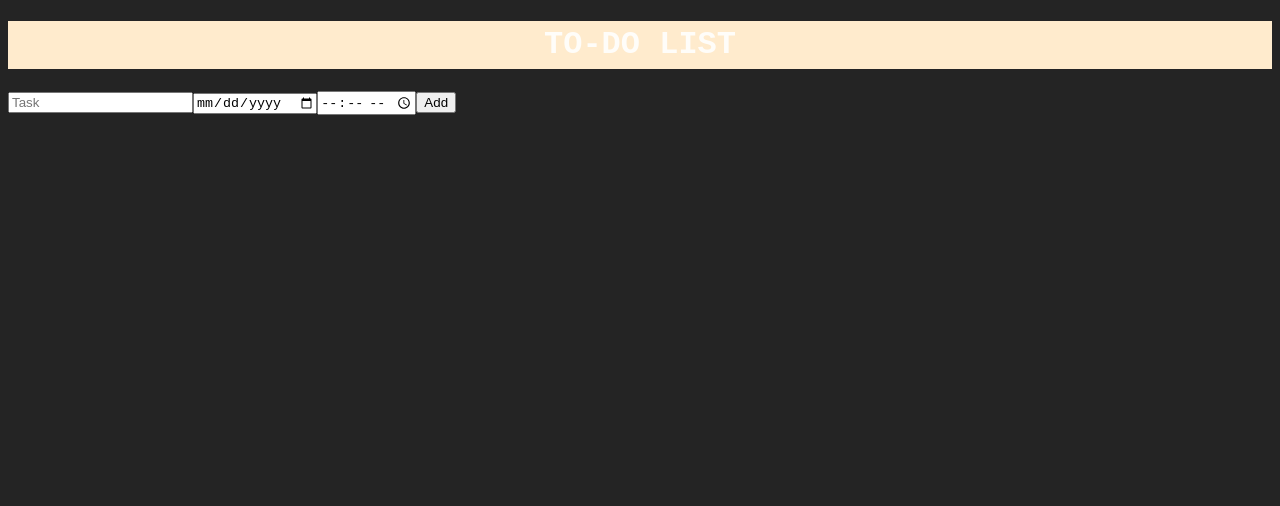
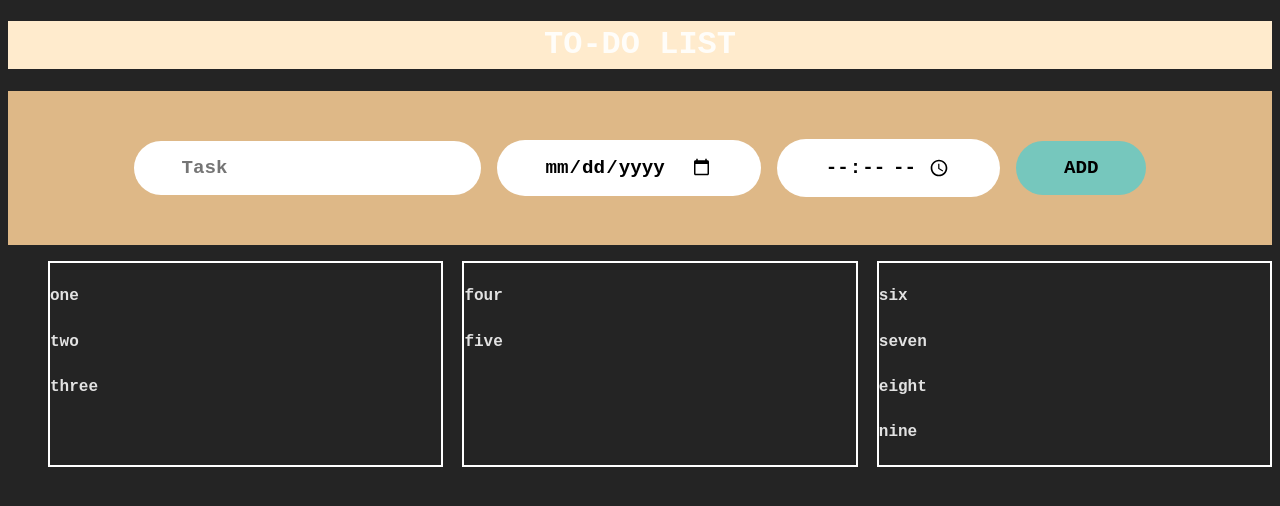
Before and after one commit to adithyay19/toDoApp, a React (Vite) app: page / in a window 1280 px wide. Shown: the top 506 px of the page. Built offline with nearby package versions, Linux system fonts and the light colour scheme.

Commit message:
Added input section styling and created card body

```diff
--- a/src/App.tsx
+++ b/src/App.tsx
@@ -1,4 +1,18 @@
 import { useState } from "react";
+
+const lists = [
+  ["one", "two", "three"],
+  ["four", "five"],
+  ["six", "seven", "eight", "nine"],
+];
+
+function Card(props: any) {
+  return(
+    <div className="card">
+      {lists[props.index].map((item) => <h4>{item}</h4>)}
+    </div>
+  );
+}
 
 
 function App() {
@@ -19,14 +33,20 @@ function App() {
       <div className="header">
         <h1>To-Do List</h1>
       </div>
-      <div>
-        <form onSubmit={handleSubmit}>
+      <div className="input-seion">
+        <form onSubmit={handleSubmit} className="input-section">
           <input type="text" placeholder="Task" value={task} onChange={(e) => setTask(e.target.value)} />
           <input type="date" placeholder="Task" value={date} onChange={(e) => setDate(e.target.value)} />
           <input type="time" placeholder="Task" value={time} onChange={(e) => setTime(e.target.value)} />
           <button>Add</button>
         </form>
       </div>
+      <div className="cards-grid">
+        <ul>
+
+        {lists.map((l) => <Card index={lists.indexOf(l)}/>)}
+        </ul>
+      </div>
     </div>
   )
 }
--- a/src/index.css
+++ b/src/index.css
@@ -20,3 +20,52 @@
   text-decoration:  wavy;
   background-color: blanchedalmond;
 }
+
+.input-section {
+  padding: 3rem;
+  background-color: burlywood;
+  display: flex;
+  align-items: center;
+  justify-content: center;
+  gap: 1rem;
+}
+
+input{
+  font-family: inherit;
+  font-weight: 700;
+  font-size: 1.2rem;
+  padding: 1rem 3rem;
+  border: none;
+  border-radius: 10rem;
+}
+
+button {
+  text-transform: uppercase;
+  font-family: inherit;
+  font-weight: 700;
+  font-size: 1.2rem;
+  padding: 1rem 3rem;
+  border-radius: 10rem;
+  border: none;
+  cursor: pointer;
+  background-color: #76c7bd;
+
+}
+
+button:hover {
+  background-color: #76c7ad;
+}
+
+.cards-grid ul{
+  display: grid;
+  grid-template-columns: repeat(auto-fit, minmax(250px, 1fr));
+  gap: 1.2rem;
+  justify-content: center;
+  align-content: start;
+
+
+}
+
+.card {
+  border: 2px solid white;
+}
```
